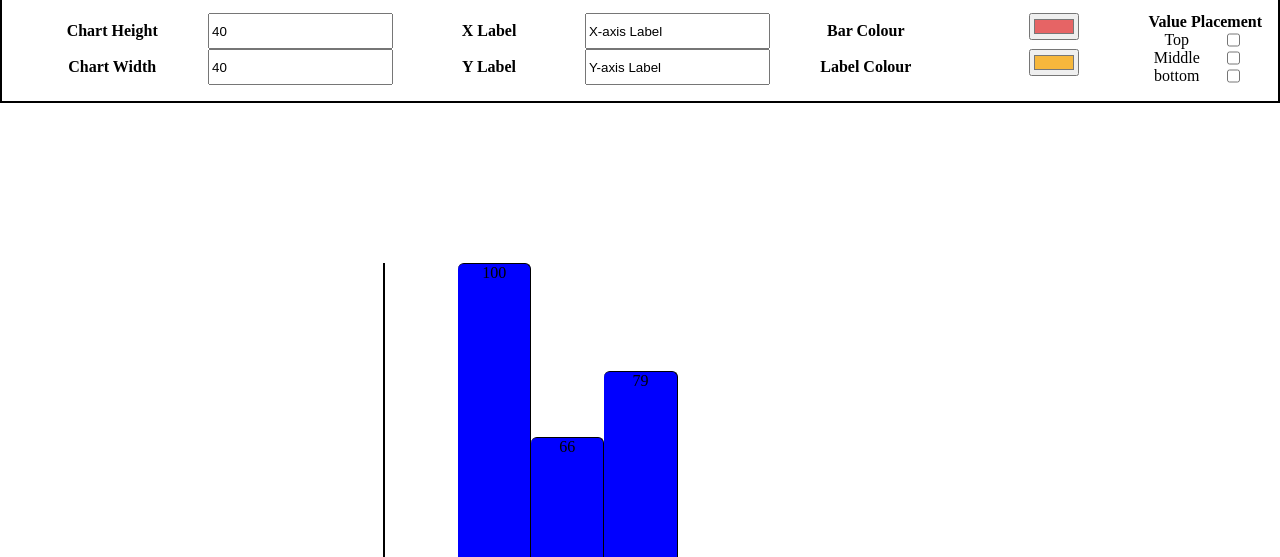
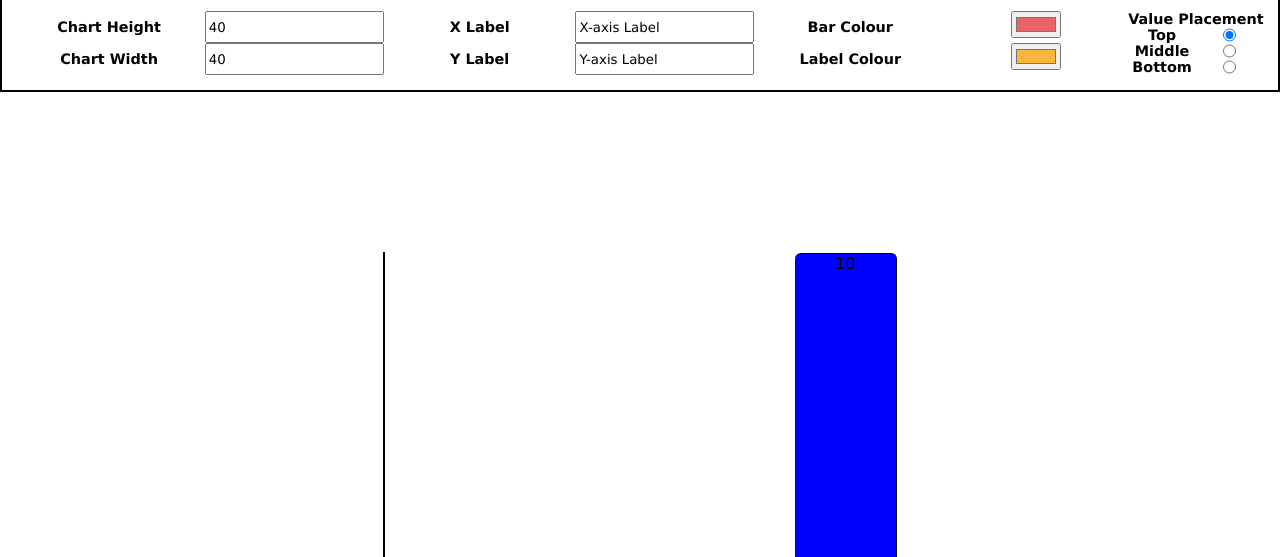
Before and after one commit to MagicMark5/BarChartProject, a plain HTML site: page index.html in a window 1280 px wide. Shown: the part 163-720 px from the top of the page. Drawn offline with Linux system fonts and the light colour scheme.

Commit message:
Bar Values can now be moved with radio buttons

```diff
--- a/BarChart.css
+++ b/BarChart.css
@@ -1,10 +1,10 @@
 * {
   box-sizing: border-box;
   margin: 0 auto;
+  font-family: 'Lucida Sans', 'Lucida Sans Regular', 'Lucida Grande', 'Lucida Sans Unicode', Geneva, Verdana, sans-serif;
 }
 
 h1 {
-  font-family: 'Lucida Sans', 'Lucida Sans Regular', 'Lucida Grande', 'Lucida Sans Unicode', Geneva, Verdana, sans-serif;
   font-weight: 900;
   font-size: 3em;
   text-align: center;
@@ -36,6 +36,7 @@ div, table {
   border-top: 0px;
   grid-template: 1fr 1fr / repeat(6, 1fr);
   grid-auto-flow: column;
+  font-size: 0.9em;
 }
 
 label.option {
@@ -71,7 +72,7 @@ label.option {
 .bar {
   border-top: 1px solid black;
   border-right: 1px solid black;
-  border-bottom: 0px;
+  border-bottom: 0px solid black;
   border-left: 0px solid black;
   border-top-right-radius: 6px;
   border-top-left-radius: 6px;
@@ -80,6 +81,5 @@ label.option {
   background: blue;
   justify-content: center;
   align-items: flex-start; /*flex-start is top, center, flex-end is bottom*/
-  /*top: 100%;
-  transform: translateY(-100%);*/
+  top: 1px;
 }
--- a/BarChart.js
+++ b/BarChart.js
@@ -1,26 +1,25 @@
 $(function () {
 
   //const data = [10, 5, 35, 42, 21, 50, 10, 8, 66];
-  const data = [25, 100, 66, 79, 42, 30, 25]; // RIGHT NOW THE MAX Number of values it can handle is 7 before the $chart width (40vw) is too narrow...
+  //const data = [25, 100, 66, 79, 42, 30, 25]; // RIGHT NOW THE MAX Number of values it can handle is 7 before the $chart width (40vw) is too narrow...
+  const data = [1, 2, 3, 4, 10];
   const $chart = $("#chart");
+  const $form = $("#options-form");
+  const $section = $(".value-position");
+  const $optionInputs = $(".option-input");
+  const optionInputs = Array.from($optionInputs);
+  const $options = $(".options");
+
 
   let options = {
     width: $chart.width("40vw"), // change this to a "getter" method from input?
     height: $chart.height("40vw") // change this to a "getter" method from input?
   };
 
-  // create HTML Elements for options to customize (buttons, tick boxes, inputs) and link to options
-
   const drawBarChart = (data, options, element) => {
     let gridTemplateCols = "";
     let highestValue = Math.max(...data);
     let gridTemplateRows = "repeat(" + highestValue + ", 1fr)";
-
-    /*const setBarHeight = (i) => { // Returns integer for row number to start at from top (if top is row 1)
-      let rowStart = 1 + highestValue - data[i];
-      console.log(rowStart);
-      return rowStart;
-    }*/
 
     for (let i = 0; i < data.length; i++) {
       let bar = document.createElement('div');
@@ -32,8 +31,6 @@ $(function () {
       element.append(bar);
       gridTemplateCols += "1fr ";
     }
-
-    console.log(gridTemplateRows);
 
     $chart.css("grid-template-columns", gridTemplateCols);
     $chart.css("grid-template-rows", gridTemplateRows);
@@ -47,20 +44,31 @@ $(function () {
       //this.style.margin = "0 5px"; // TopandBottom LeftandRight
       //this.style.height = data[i]*10 + "%";
       //this.style.paddingTop = data[i]*10 + "%";
-     });
+    });
 
+    $options.on("change", function(e) {
+      if (document.getElementById('top').checked) {
+        $bars.each(function(i) {
+          this.style["align-items"] = "flex-start";
+        });
+      } else if (document.getElementById('middle').checked) {
+        $bars.each(function(i) {
+          this.style["align-items"] = "center";
+        });
+      } else if (document.getElementById('bottom').checked) {
+        $bars.each(function(i) {
+          this.style["align-items"] = "flex-end";
+        });
+      }
+    });
     // add transitions for height
     // add/change css properties dynamically based on options/event listeners
   }
 
-// The data parameter will be the data the chart should work from
-// Start with just an Array of numbers e.g. [1, 2, 3, 4, 5]
 
-// The options parameter should be an object which has options for the chart.
-// e.g. width and height of the bar chart
 
-// The element parameter should be a DOM element or jQuery element that the chart will get rendered into.
 
-  drawBarChart(data, options, $chart); // "chart" is the div element with class "axes" and id "chart"
+
+  drawBarChart(data, options, $chart); // "$chart" is the div element with class "axes" and id "chart"
 
 });
--- a/index.html
+++ b/index.html
@@ -9,37 +9,37 @@
     <h1>Bar Chart Generator</h1>
 
     <div class="container">
-
+      <form action="/BarChart.js" method="POST" id="option-form">
         <div class="options">
           <label class="option" for="height">Chart Height</label>
           <label class="option" for="width">Chart Width</label>
-        <input class="option" name="height" type="number" value=40>
-        <input class="option" name="width" type="number" value=40>
+          <input class="option-input" name="height" type="number" value=40>
+          <input class="option-input" name="width" type="number" value=40>
           <label class="option" for="x-axis">X Label</label>
           <label class="option" for="y-axis">Y Label</label>
-        <input class="option" name="x-axis" type="string" value="X-axis Label">
-        <input class="option" name="y-axis" type="string" value="Y-axis Label">
+          <input class="option-input" name="x-axis" type="string" value="X-axis Label">
+          <input class="option-input" name="y-axis" type="string" value="Y-axis Label">
           <label class="option" for="bar-colour">Bar Colour</label>
           <label class="option" for="label-colour">Label Colour</label>
-        <input class="option" type="color" id="bar-colour" name="bar" value="#e66465">
-        <input class="option" type="color" id="label-colour" name="label" value="#f6b73c">
+          <input class="option-input" type="color" id="bar-colour" name="bar" value="#e66465">
+          <input class="option-input" type="color" id="label-colour" name="label" value="#f6b73c">
 
 
           <section class="value-position">
             <span id="value-placement"><b>Value Placement</b></span>
 
-          <label for="top">Top</label>
-          <label for="middle">Middle</label>
-          <label for="bottom">bottom</label>
-          <input id="top" name="position" type="checkbox" value="Top">
-          <input id="middle" name="position" type="checkbox" value="Middle">
-          <input id="bottom" name="position" type="checkbox" value="bottom">
+            <label class="option" for="top">Top</label>
+            <label class="option" for="middle">Middle</label>
+            <label class="option" for="bottom">Bottom</label>
+            <input class="option-input" id="top" name="position" type="radio" value="Top" checked>
+            <input class="option-input" id="middle" name="position" type="radio" value="Middle">
+            <input class="option-input" id="bottom" name="position" type="radio" value="Bottom">
           </section>
 
         </div>
 
         <div class="axes" id="chart"></div>
-
+      </form>
     </div>
 
     <script src="jquery.js"></script>
```
Lines whose indentation alone changed are shown as unchanged.
